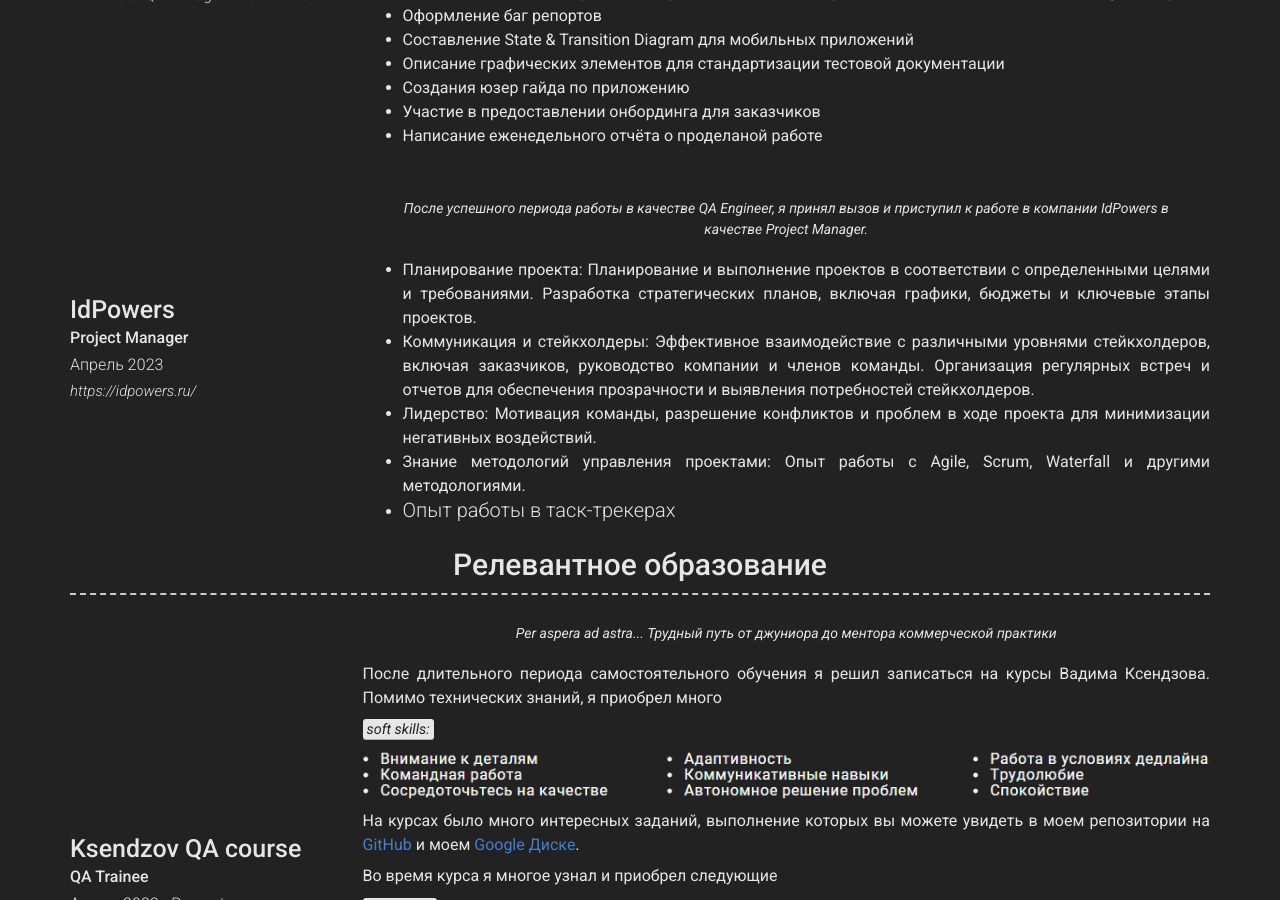
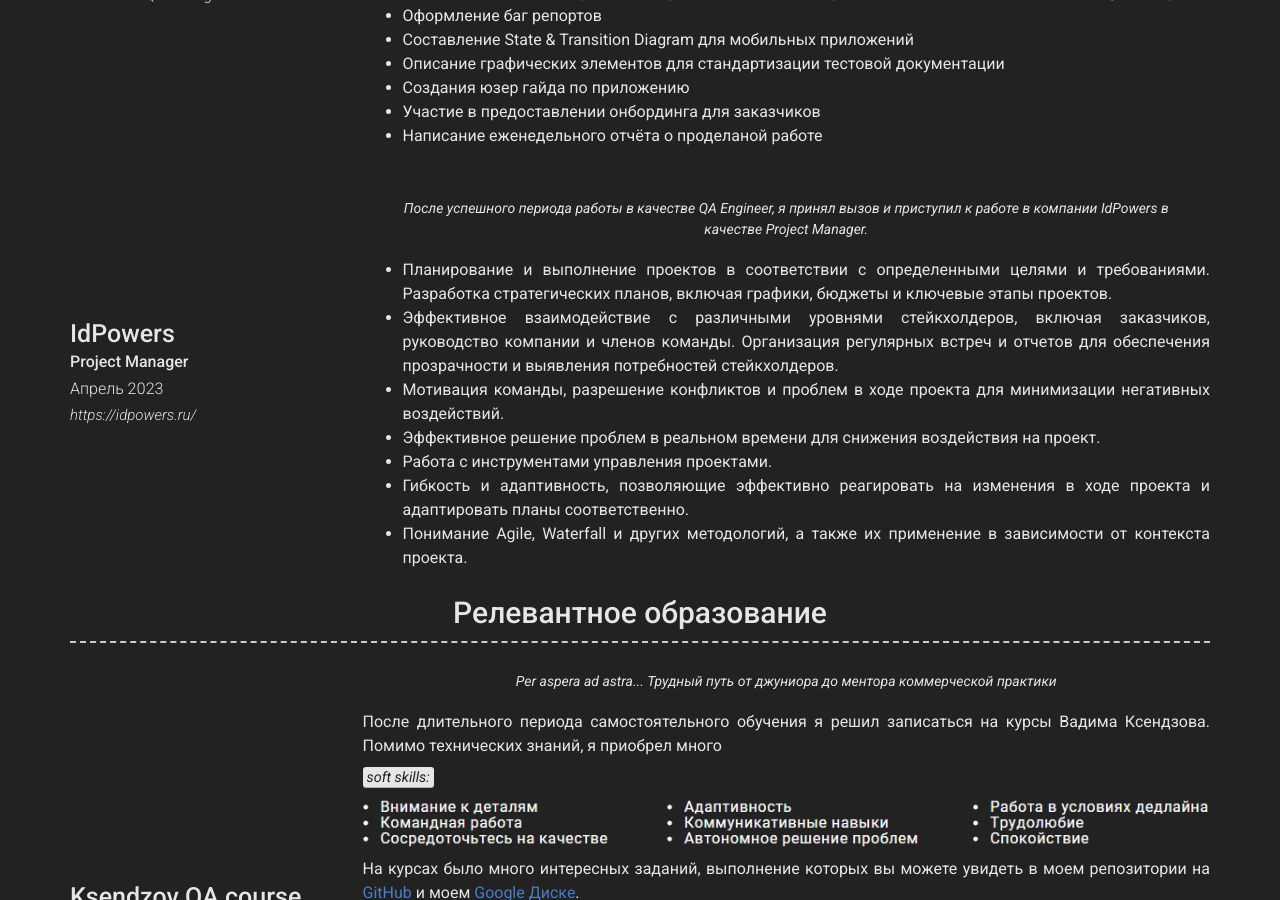
Before and after one commit to VitoOsyko/gadaborshev.github.io, a Jekyll site: the page built from index.md, in a window 1280 px wide and 900 px high, scrolled down 906 px. Built offline with Jekyll 4.4.1, drawn with Linux system fonts in a browser that asks for light colours; nearby versions of some CDN libraries.

Commit message:
ОпытРМ

```diff
--- a/_config.yml
+++ b/_config.yml
@@ -73,12 +73,13 @@ content:
         quote: >
           После успешного периода работы в качестве QA Engineer, я принял вызов и приступил к работе в компании IdPowers в качестве Project Manager.
         description: |
-          - Планирование проекта: Планирование и выполнение проектов в соответствии с определенными целями и требованиями. Разработка стратегических планов, включая графики, бюджеты и ключевые этапы проектов.
-          - Коммуникация и стейкхолдеры: Эффективное взаимодействие с различными уровнями стейкхолдеров, включая заказчиков, руководство компании и членов команды. Организация регулярных встреч и отчетов для обеспечения прозрачности и выявления потребностей стейкхолдеров.
-          - Лидерство: Мотивация команды, разрешение конфликтов и проблем в ходе проекта для минимизации негативных воздействий.
-          - Знание методологий управления проектами: Опыт работы с Agile, Scrum, Waterfall и другими методологиями.
-          - Опыт работы в таск-трекерах
-          -
+          - Планирование и выполнение проектов в соответствии с определенными целями и требованиями. Разработка стратегических планов, включая графики, бюджеты и ключевые этапы проектов.
+          - Эффективное взаимодействие с различными уровнями стейкхолдеров, включая заказчиков, руководство компании и членов команды. Организация регулярных встреч и отчетов для обеспечения прозрачности и выявления потребностей стейкхолдеров.
+          - Мотивация команды, разрешение конфликтов и проблем в ходе проекта для минимизации негативных воздействий.
+          - Эффективное решение проблем в реальном времени для снижения воздействия на проект.
+          - Работа с инструментами управления проектами.
+          - Гибкость и адаптивность, позволяющие эффективно реагировать на изменения в ходе проекта и адаптировать планы соответственно.
+          - Понимание Agile, Waterfall и других методологий, а также их применение в зависимости от контекста проекта.
 
   - title: Релевантное образование
     layout: list
```
